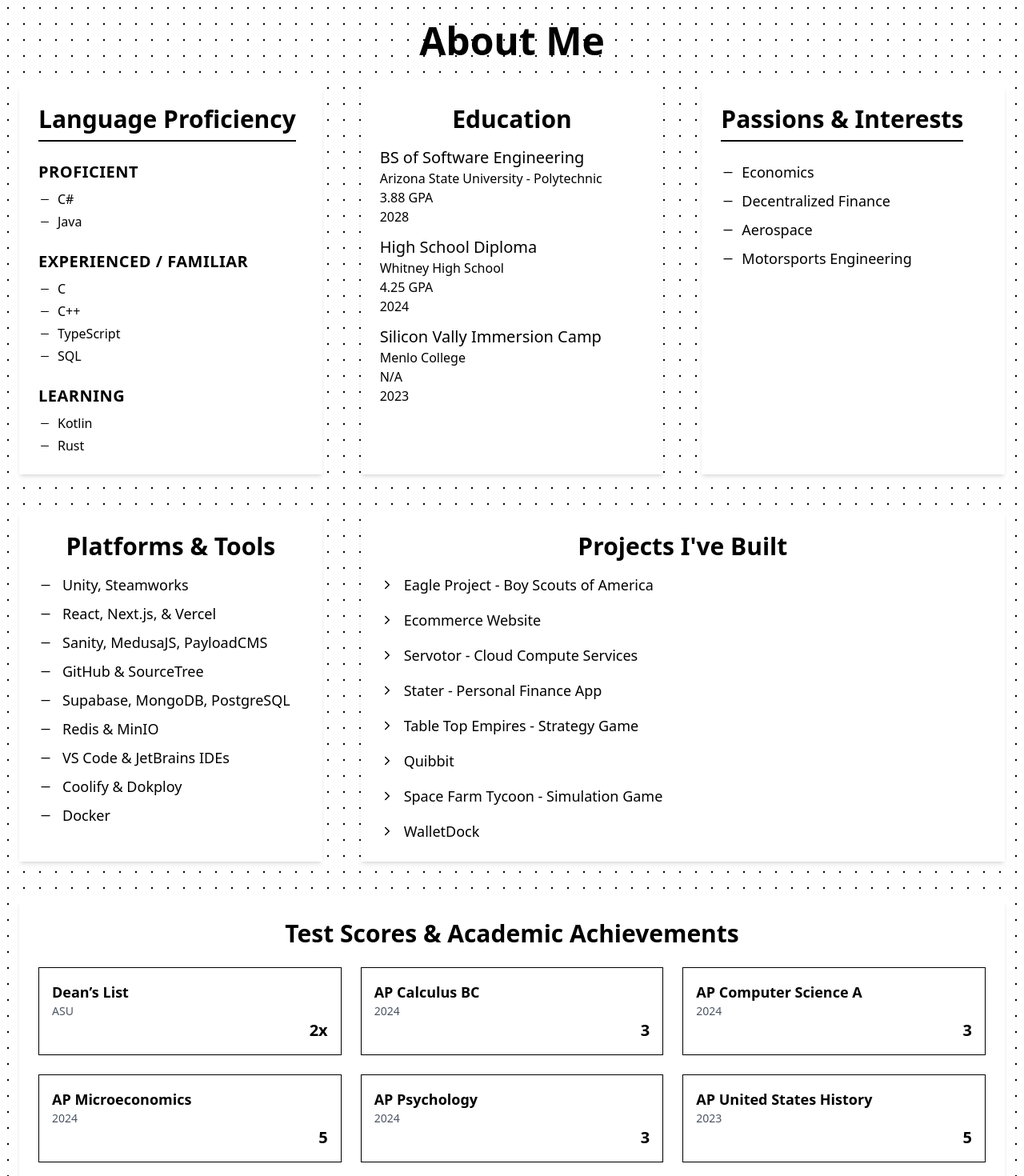
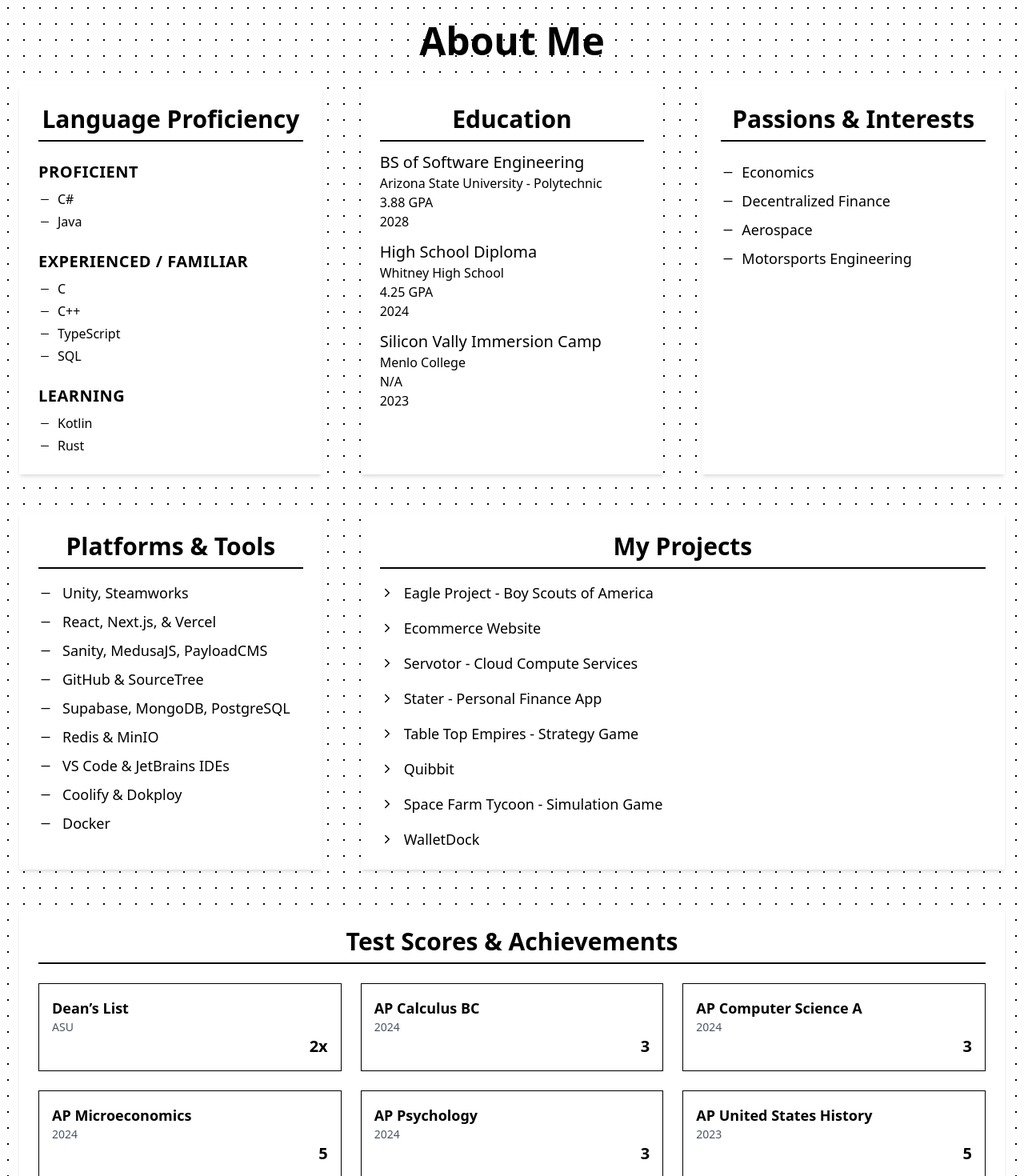
Before and after one commit to Tech-Know2/web_portfolio, a Next.js app in the folder portfolio/: page / in a window 1280 px wide. Shown: the part 700-2170 px from the top of the page at 80% size. Built offline with nearby package versions, Linux system fonts and the light colour scheme.

Commit message:
More styling

```diff
--- a/portfolio/src/app/aboutme.tsx
+++ b/portfolio/src/app/aboutme.tsx
@@ -57,7 +57,7 @@
       animate={inView ? { opacity: 1 } : { opacity: 0 }}
       transition={{ duration: 1, delay: 0.3 }}
     >
-      <h2 className="text-2xl sm:text-3xl font-bold text-black text-center border-b-2 border-black inline-block pb-2">
+      <h2 className="text-2xl sm:text-3xl font-bold text-black text-center border-b-2 border-black pb-2">
         Language Proficiency
       </h2>
 
@@ -111,7 +111,9 @@
       animate={inView ? { opacity: 1 } : { opacity: 0 }}
       transition={{ duration: 1, delay: 0.5 }}
     >
-      <h2 className="text-2xl sm:text-3xl font-semibold text-black mb-4 text-center">Education</h2>
+      <h2 className="text-2xl sm:text-3xl font-bold text-black text-center border-b-2 border-black pb-2">
+        Education
+      </h2>
       {[
         { degree: "BS of Software Engineering", institution: "Arizona State University - Polytechnic", year: "2028", gpa:"3.88 GPA" },
         { degree: "High School Diploma", institution: "Whitney High School", year: "2024", gpa:"4.25 GPA"  },
@@ -160,7 +162,7 @@
       animate={inView ? { opacity: 1 } : { opacity: 0 }}
       transition={{ duration: 1, delay: 0.5 }}
     >
-      <h2 className="text-2xl sm:text-3xl font-bold text-black text-center border-b-2 border-black inline-block pb-2">
+      <h2 className="text-2xl sm:text-3xl font-bold text-black text-center border-b-2 border-black pb-2">
         Passions & Interests
       </h2>
 
@@ -188,7 +190,9 @@
       animate={inView ? { opacity: 1 } : { opacity: 0 }}
       transition={{ duration: 1, delay: 0.5 }}
     >
-      <h2 className="text-3xl font-semibold text-black mb-4 text-center">Platforms & Tools</h2>
+      <h2 className="text-2xl sm:text-3xl font-bold text-black text-center border-b-2 border-black pb-2">
+        Platforms & Tools
+      </h2>
       <ul className="text-lg text-black space-y-2">
         {['Unity, Steamworks', 'React, Next.js, & Vercel', "Sanity, MedusaJS, PayloadCMS" , 'GitHub & SourceTree', 'Supabase, MongoDB, PostgreSQL', 'Redis & MinIO', 'VS Code & JetBrains IDEs', 'Coolify & Dokploy', 'Docker'].map((tool, index) => (
           <li
@@ -225,7 +229,9 @@
       transition={{ duration: 1, delay: 0.3 }}
       className="space-y-6"
     >
-      <h2 className="text-3xl font-semibold text-black mb-4 text-center">Test Scores & Academic Achievements</h2>
+      <h2 className="text-2xl sm:text-3xl font-bold text-black text-center border-b-2 border-black pb-2">
+        Test Scores & Achievements
+      </h2>
 
       <div className="grid grid-cols-1 sm:grid-cols-2 lg:grid-cols-3 gap-6">
         {tests.map((test, index) => (
@@ -265,7 +271,10 @@
       animate={inView ? { opacity: 1 } : { opacity: 0 }}
       transition={{ duration: 1, delay: 0.7 }}
     >
-      <h2 className="text-3xl font-semibold text-black mb-4 text-center">Projects I&apos;ve Built</h2>
+      <h2 className="text-2xl sm:text-3xl font-bold text-black text-center border-b-2 border-black pb-2">
+        My Projects
+      </h2>
+
       <ul className="space-y-4" >
         {[
           {
--- a/portfolio/src/app/projects.tsx
+++ b/portfolio/src/app/projects.tsx
@@ -83,11 +83,11 @@
               key={index}
               className="bg-white p-4 sm:p-6 rounded-lg space-y-3 shadow-md transition-all duration-300 transform hover:scale-105 hover:shadow-2xl"
             >
-              <h3 className="text-xl font-semibold py-[1%]">{project.title}</h3>
-              <p className="text-sm text-black py-[1%]">
+              <h3 className="text-xl font-semibold underline">{project.title}</h3>
+              <p className="text-sm text-black">
                 {project.startDate} - {project.endDate}
               </p>
-              <p className="text-base text-black py-[1%]">{project.description}</p>
+              <p className="text-base text-black">{project.description}</p>
               <a
                 href={project.link}
                 target="_blank"
```
